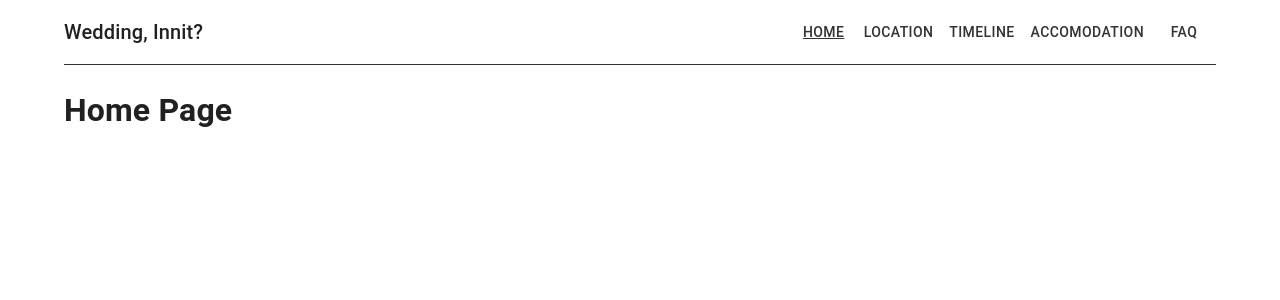
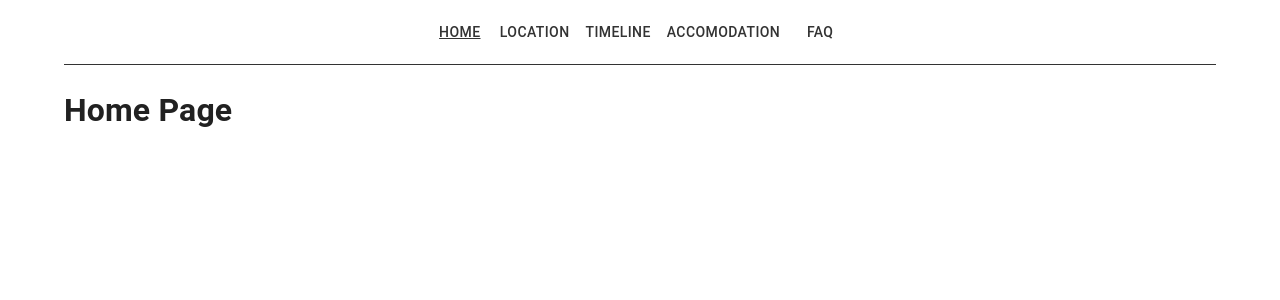
Before and after one commit to gordonwoodbine/weddingsite-clone, a Next.js app: page / in a window 1280 px wide. Shown: the top 300 px of the page. Built offline with nearby package versions, Linux system fonts and the light colour scheme.

Commit message:
feat(): make navbar center aligned

```diff
--- a/components/Header/Header.js
+++ b/components/Header/Header.js
@@ -66,7 +66,7 @@ const Header = (props) => {
         position='static'
         component='nav'
         elevation={0}
-        sx={{ backgroundColor: 'white', borderBottom: '1px solid #333' }}
+        sx={{ backgroundColor: 'white', borderBottom: '1px solid #333', alignItems: { xs: 'left', sm: 'center' } }}
       >
         <Toolbar disableGutters>
           <IconButton
@@ -78,16 +78,11 @@ const Header = (props) => {
           >
             <MenuIcon />
           </IconButton>
-          <Typography
-            variant='h6'
-            component='div'
-            sx={{ flexGrow: 1, display: { xs: 'none', sm: 'block' } }}
-          >
-            Wedding, Innit?
-          </Typography>
+
           <Box sx={{ display: { xs: 'none', sm: 'block' } }}>
             {routes.map((route) => (
               <Button
+                startIcon={route.icon}
                 key={route.id}
                 onClick={() => router.push(route.path)}
                 sx={{
```
